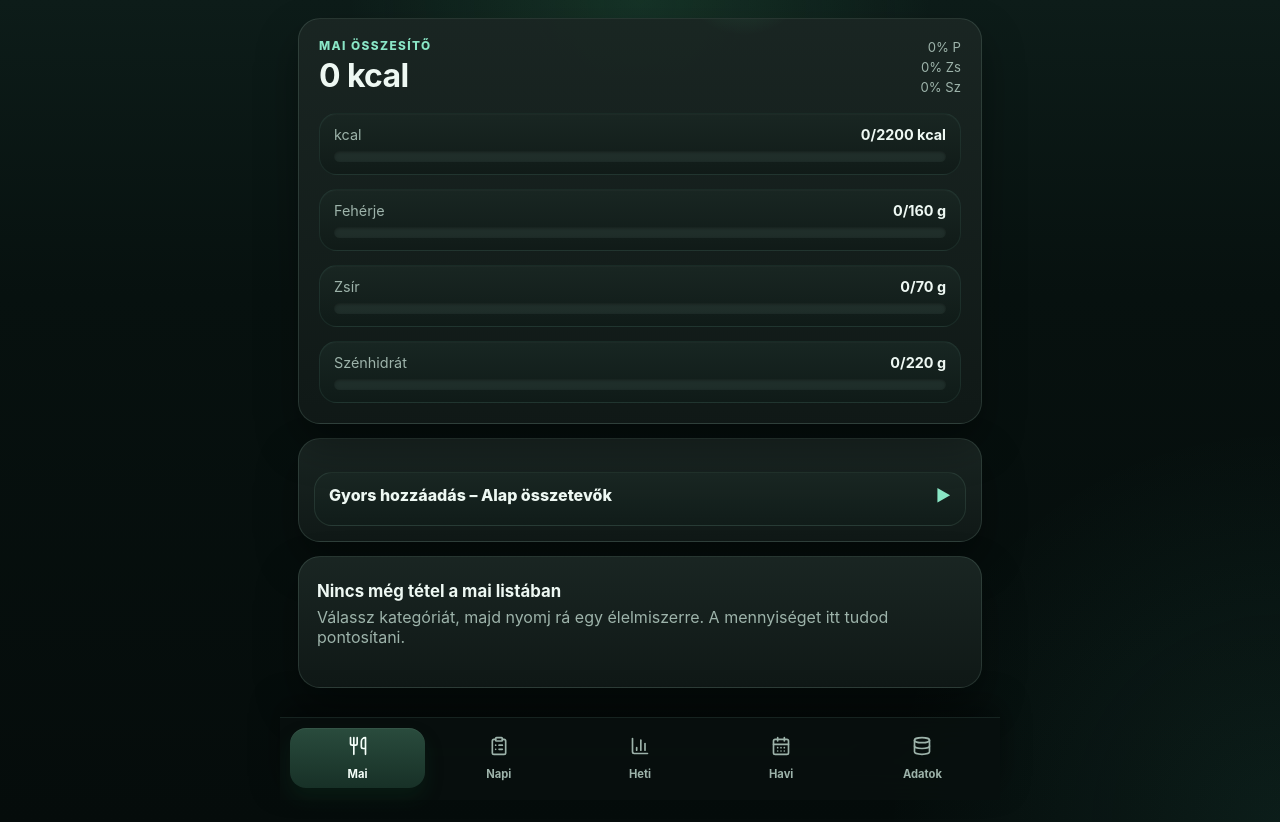
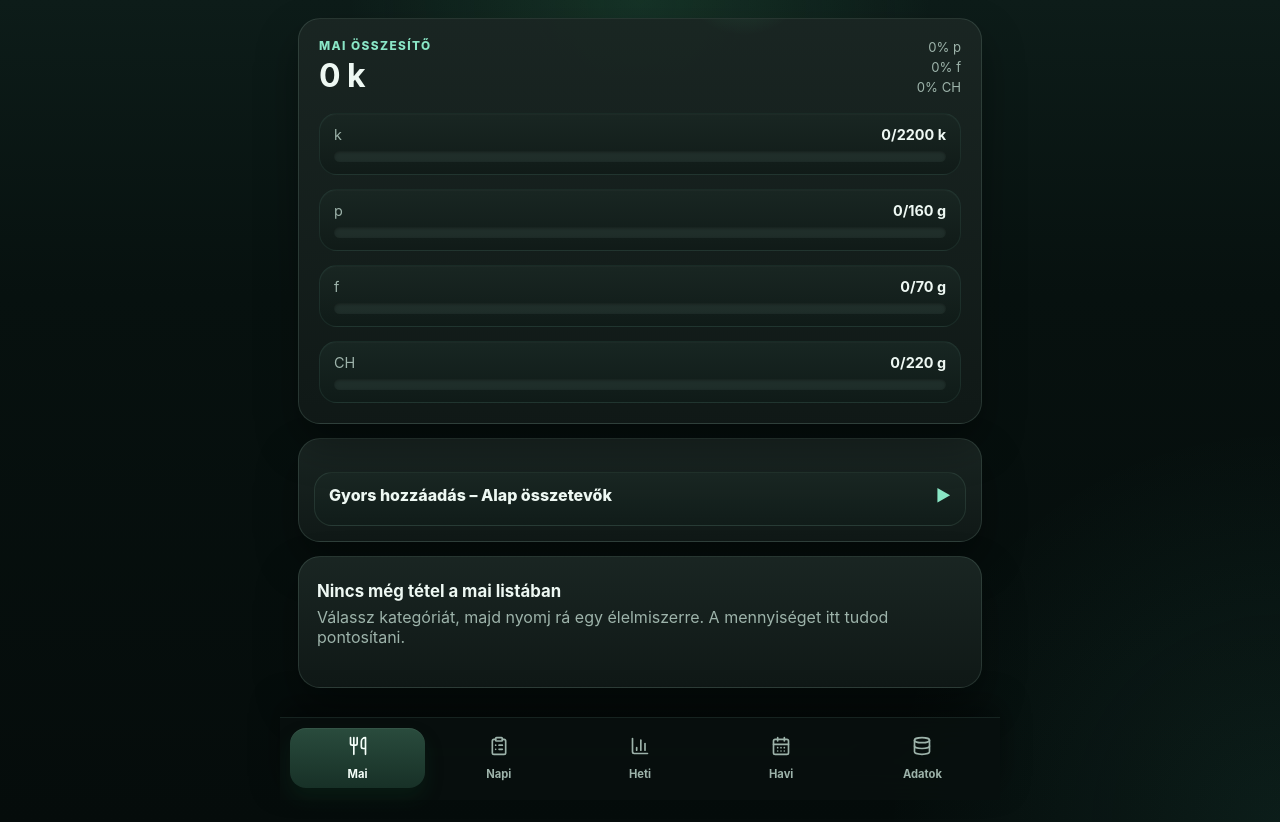
Before and after one commit to tonetttoman/makro-app, a React (Vite) app: page / in a window 1280 px wide. Built offline with nearby package versions, Linux system fonts and the light colour scheme.

Commit message:
standardize macro abbreviations in summary

```diff
--- a/src/components/MacroSummary.jsx
+++ b/src/components/MacroSummary.jsx
@@ -2,14 +2,14 @@ import { calculateMacroRatio } from "../lib/calculations";
 import { ProgressBar } from "./ProgressBar";
 
 const LABELS = {
-  kcal: "kcal",
-  protein: "Fehérje",
-  fat: "Zsír",
-  carbs: "Szénhidrát"
+  kcal: "k",
+  protein: "p",
+  fat: "f",
+  carbs: "CH"
 };
 
 const UNITS = {
-  kcal: "kcal",
+  kcal: "k",
   protein: "g",
   fat: "g",
   carbs: "g"
@@ -23,12 +23,12 @@ export function MacroSummary({ totals, targets }) {
       <div className="summary__header">
         <div>
           <p className="eyebrow">Mai összesítő</p>
-          <h1>{Math.round(totals.kcal)} kcal</h1>
+          <h1>{Math.round(totals.kcal)} k</h1>
         </div>
         <div className="macro-ratio" aria-label="Makróarány">
-          <span>{Math.round(ratio.protein)}% P</span>
-          <span>{Math.round(ratio.fat)}% Zs</span>
-          <span>{Math.round(ratio.carbs)}% Sz</span>
+          <span>{Math.round(ratio.protein)}% p</span>
+          <span>{Math.round(ratio.fat)}% f</span>
+          <span>{Math.round(ratio.carbs)}% CH</span>
         </div>
       </div>
 
```
